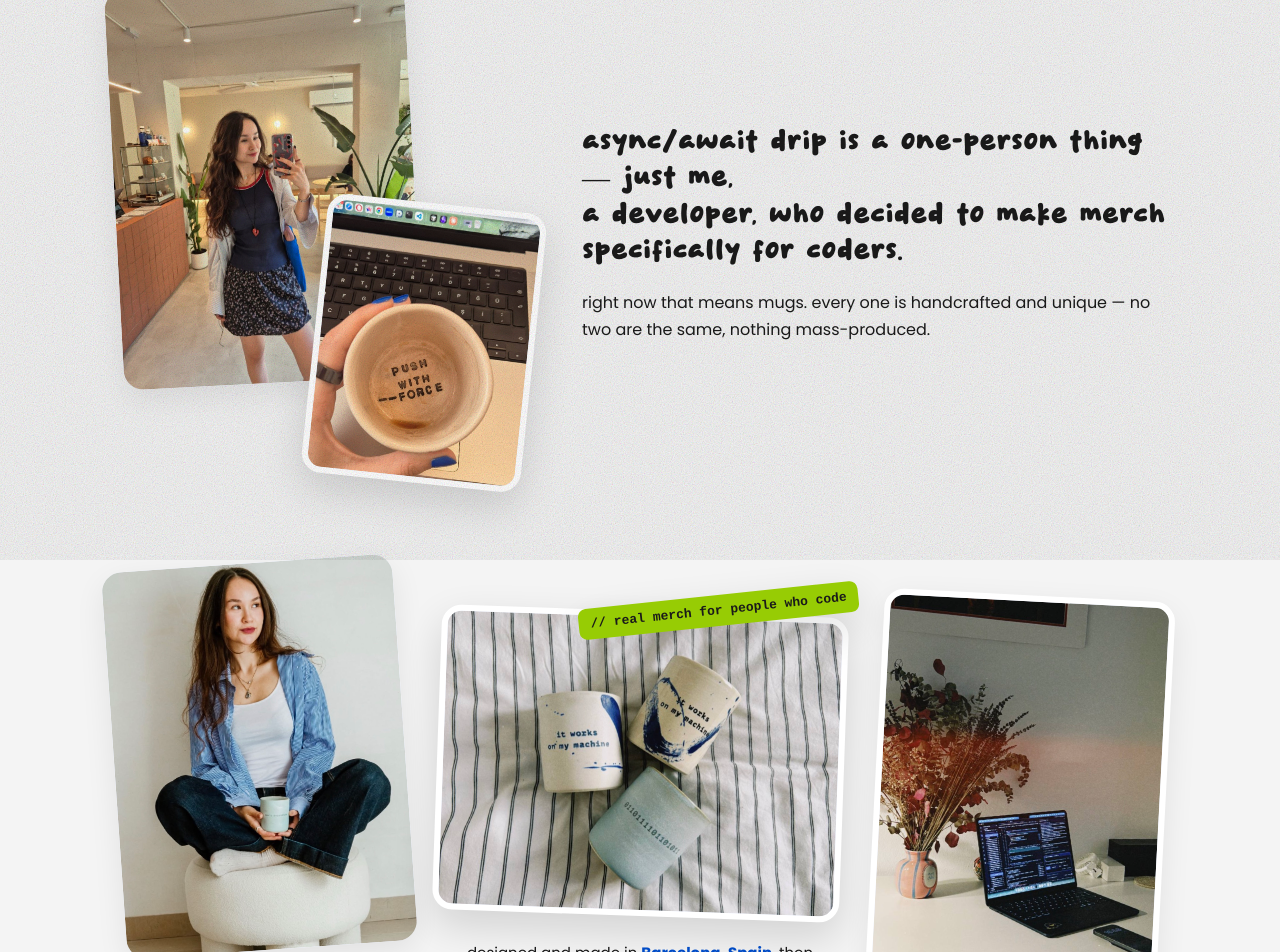
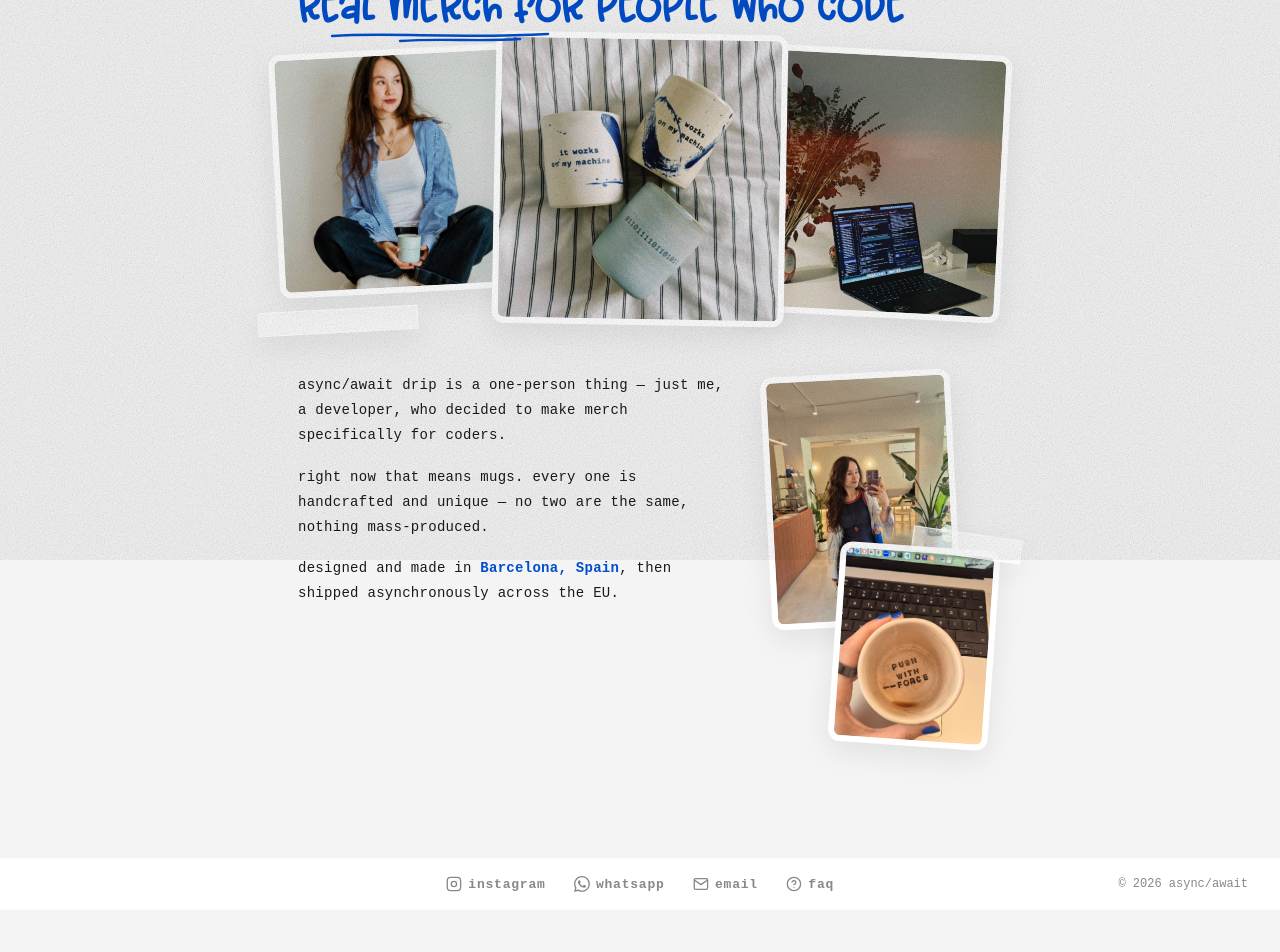
Before and after one commit to nlstmn/asyncawait, a React (Vite) app in the folder frontend/: page /about in a window 1280 px wide. Shown: the part 240-1192 px from the top of the page. After the commit the page ends 1150 px from the top, so only its background shows below. Built offline with nearby package versions, Linux system fonts and the light colour scheme; no server answers.

Commit message:
feat(about): scrapbook layout with overlapping prints beside the story

```diff
--- a/frontend/src/pages/About.css
+++ b/frontend/src/pages/About.css
@@ -1,5 +1,5 @@
 .about {
-  max-width: 1100px;   /* shop width: the photos need the room */
+  max-width: 780px;   /* same width as contact / cart */
   margin: 0 auto;
   padding: var(--sp-8) var(--sp-6);
   animation: fadeUp var(--dur-med) var(--ease-standard) both;
@@ -21,164 +21,144 @@
   font-family: var(--font-mono);
 }
 
-/* ── shared photo card ── */
-.about__photo {
-  border-radius: var(--r-lg);
+/* ── Scrapbook page ── */
+.about__page { position: relative; }
+
+/* handwritten line, overlapping the top of the photo strip */
+.about__script {
+  position: relative;
+  z-index: 2;
+  display: inline-block;
+  margin: 0 0 calc(var(--sp-8) * -1) var(--sp-6);
+  font-family: var(--font-heading);
+  font-size: 44px;
+  line-height: 1;
+  color: var(--brand-blue);
+  letter-spacing: -0.01em;
+}
+
+.about__script-line {
+  display: block;
+  width: 220px;
+  height: 12px;
+  margin: var(--sp-1) 0 0 var(--sp-7);
+  fill: none;
+  stroke: var(--brand-blue);
+  stroke-width: 2.5;
+  stroke-linecap: round;
+}
+
+/* three prints in a row, overlapping a little; the middle one lifted and on top */
+.about__strip {
+  position: relative;
+  display: grid;
+  grid-template-columns: repeat(3, 1fr);
+  align-items: start;
+  padding-top: var(--sp-5);   /* the script hangs over the top edge of the prints */
+}
+
+.about__print {
+  display: block;
+  aspect-ratio: 1 / 1;
+  border: 6px solid var(--surface);   /* photo-print edge */
+  border-radius: var(--r-md);
   background: var(--surface-hover);
   overflow: hidden;
-  transition: transform var(--dur-med) var(--ease-spring),
-              box-shadow var(--dur-med) var(--ease-standard);
+  box-shadow: var(--shadow-card);
 }
 
-.about__photo img { width: 100%; height: 100%; object-fit: cover; }
+.about__print img { width: 100%; height: 100%; object-fit: cover; }
 
-/* ── Hero: maker collage on the left, the opening lines on the right ── */
-.about__hero {
-  display: grid;
-  grid-template-columns: 420px 1fr;
-  gap: var(--sp-8);
-  align-items: center;
+.about__strip .about__print--pouf { transform: rotate(-3deg); }
+.about__strip .about__print:last-child { margin-left: calc(var(--sp-6) * -1); transform: rotate(3deg); }
+
+.about__print--up {
+  position: relative;
+  z-index: 1;
+  margin: calc(var(--sp-4) * -1) calc(var(--sp-6) * -1) 0 calc(var(--sp-6) * -1);
+  transform: rotate(1deg);
 }
 
-/* overlapping, slightly-turned pair: the maker as the main card, the mug
-   shot pinned over its corner like a polaroid */
-.about__collage {
-  position: relative;
-  height: 500px;
+/* translucent tape strips, like the real thing */
+.about__tape {
+  position: absolute;
+  z-index: 3;
+  height: var(--sp-6);
+  background: color-mix(in srgb, var(--surface) 55%, transparent);
+  border: 1px solid color-mix(in srgb, var(--surface) 80%, transparent);
+  box-shadow: var(--shadow-card);
+  pointer-events: none;
 }
 
-.about__collage .about__photo { position: absolute; }
-
-.about__photo--maker {
-  top: 0;
-  left: 0;
-  width: 300px;
-  height: 400px;
+.about__tape--strip {
+  width: 160px;
+  left: calc(var(--sp-4) * -1);
+  bottom: calc(var(--sp-2) * -1);
   transform: rotate(-3deg);
-  box-shadow: var(--shadow-card);
-  z-index: 1;
 }
 
-.about__photo--mug {
-  bottom: 0;
-  right: 0;
-  width: 220px;
-  height: 280px;
-  border: 6px solid var(--surface);   /* white polaroid edge */
-  transform: rotate(6deg);
-  box-shadow: var(--shadow-float);
-  z-index: 2;
+/* across the top-right corner of the mug print, where it overlaps the maker */
+.about__tape--pair {
+  width: 110px;
+  right: calc(var(--sp-4) * -1);
+  top: 160px;
+  transform: rotate(8deg);
 }
 
-/* on hover the two photos fan apart a touch */
-.about__collage:hover .about__photo--maker { transform: rotate(-6deg) translateX(-4px); }
-.about__collage:hover .about__photo--mug   { transform: rotate(9deg) translate(4px, -4px); }
+/* the story on the left, two more prints taped beside it on the right */
+.about__body {
+  display: grid;
+  grid-template-columns: 1fr 240px;
+  gap: var(--sp-7);
+  align-items: start;
+  margin-top: var(--sp-8);
+}
 
+/* the story, typewriter style */
 .about__story {
   display: flex;
   flex-direction: column;
-  gap: var(--sp-5);
-  font-size: 16px;
-  line-height: 1.7;
+  gap: var(--sp-4);
+  margin-left: var(--sp-6);
+  font-family: var(--font-mono);
+  font-size: 14px;
+  line-height: 1.8;
+  letter-spacing: 0.02em;
   color: var(--text);
 }
 
-/* the opening lines in the display face, like a pull quote */
-.about__lead {
-  font-family: var(--font-display);
-  font-size: 28px;
-  line-height: 1.3;
-  letter-spacing: -0.01em;
+.about__story strong { color: var(--brand-blue); }
+
+/* the two prints overlap: the mug lies over the maker's bottom-right corner */
+.about__pair {
+  position: relative;
+  display: flex;
+  flex-direction: column;
+  padding-right: var(--sp-3);
 }
 
-/* ── Board: three photos laid on the table at different heights, the
-   sticker and the Barcelona line in the middle ── */
-.about__board {
-  display: grid;
-  grid-template-columns: 1fr 1.4fr 1fr;
-  gap: var(--sp-7);
-  align-items: start;
-  margin-top: var(--sp-9);
+.about__print--maker { width: 190px; aspect-ratio: 3 / 4; transform: rotate(-3deg); }
+.about__print--mug {
+  position: relative;
+  z-index: 1;
+  width: 160px;
+  aspect-ratio: 4 / 5;
+  margin: calc(var(--sp-9) * -1) 0 0 auto;
+  transform: rotate(4deg);
 }
 
-.about__board .about__photo { display: block; width: 100%; }
+/* keep the maker's head in the square crop */
+.about__print--pouf img { object-position: 50% 15%; }
 
-.about__photo--pouf {
-  aspect-ratio: 3 / 4;
-  transform: rotate(-4deg);
-  box-shadow: var(--shadow-card);
+@media (max-width: 560px) {
+  .about__script { font-size: 34px; margin-left: var(--sp-3); }
+  .about__script-line { width: 160px; }
+  .about__strip { gap: var(--sp-2); }
+  .about__print { border-width: 4px; }
+  .about__body { grid-template-columns: 1fr; }
+  .about__story { margin-left: 0; }
+  .about__pair { flex-direction: row; justify-content: center; padding-right: 0; }
+  .about__print--maker { width: 160px; }
+  .about__print--mug { width: 140px; margin: var(--sp-7) 0 0 calc(var(--sp-6) * -1); }
+  .about__tape--pair { top: var(--sp-6); right: var(--sp-6); }
 }
-
-.about__center {
-  display: flex;
-  flex-direction: column;
-  align-items: center;
-  gap: var(--sp-6);
-  margin-top: var(--sp-8);   /* sits lower than its neighbours */
-}
-
-.about__stripes-wrap { position: relative; width: 100%; }
-
-.about__photo--stripes {
-  aspect-ratio: 4 / 3;
-  border: 6px solid var(--surface);
-  transform: rotate(2deg);
-  box-shadow: var(--shadow-float);
-}
-
-/* lime sticker slapped over the corner of the stripes photo */
-.about__sticker {
-  position: absolute;
-  top: calc(var(--sp-4) * -1);
-  right: calc(var(--sp-4) * -1);
-  z-index: 2;
-  background: var(--brand-green);
-  color: var(--text);
-  font-family: var(--font-mono);
-  font-size: 13px;
-  font-weight: bold;
-  white-space: nowrap;
-  padding: var(--sp-2) var(--sp-3);
-  border-radius: var(--r-sm);
-  transform: rotate(-6deg);
-  box-shadow: var(--shadow-float);
-}
-
-.about__caption {
-  max-width: 360px;
-  text-align: center;
-  font-size: 15px;
-  line-height: 1.7;
-  color: var(--text);
-}
-
-.about__caption strong,
-.about__story strong { color: var(--brand-blue); }
-
-.about__photo--desk {
-  aspect-ratio: 3 / 4;
-  border: 6px solid var(--surface);
-  transform: rotate(3deg);
-  box-shadow: var(--shadow-card);
-  margin-top: var(--sp-7);
-}
-
-/* each board photo straightens and lifts on hover */
-.about__board .about__photo:hover {
-  transform: rotate(0) translateY(-4px);
-  box-shadow: var(--shadow-float);
-}
-
-@media (max-width: 760px) {
-  .about__hero { grid-template-columns: 1fr; gap: var(--sp-6); }
-  .about__collage { width: 300px; height: 380px; margin: 0 auto; }
-  .about__photo--maker { width: 212px; height: 292px; }
-  .about__photo--mug { width: 172px; height: 226px; }
-  .about__lead { font-size: 24px; }
-
-  .about__board { grid-template-columns: 1fr; gap: var(--sp-6); margin-top: var(--sp-8); }
-  .about__board .about__photo,
-  .about__stripes-wrap { max-width: 320px; margin-left: auto; margin-right: auto; }
-  .about__center, .about__photo--desk { margin-top: 0; }
-  .about__sticker { right: var(--sp-2); }
-}
--- a/frontend/src/pages/About.jsx
+++ b/frontend/src/pages/About.jsx
@@ -7,6 +7,8 @@ import mugsStripesPhoto from '../assets/about/mugs-stripes.jpg'
 import deskPhoto from '../assets/about/desk.jpg'
 import './About.css'
 
+// scrapbook page: a handwritten line over a strip of three overlapping taped
+// prints, the story in typewriter text with two more prints taped beside it
 export default function About() {
   return (
     <div className="about">
@@ -17,23 +19,37 @@ export default function About() {
         </p>
       </header>
 
-      {/* ── who: the maker collage next to the opening lines ── */}
-      <section className="about__hero">
-        <div className="about__collage">
+      <section className="about__page">
+        <p className="about__script">
+          real merch for people who code
+          <svg className="about__script-line" viewBox="0 0 220 12" aria-hidden="true">
+            <path d="M 2 5 C 60 1, 130 8, 218 3" />
+            <path d="M 70 10 C 110 7, 150 11, 190 8" />
+          </svg>
+        </p>
+
+        <div className="about__strip">
+          <span className="about__tape about__tape--strip" aria-hidden="true" />
           <SmartImage
-            wrapClassName="about__photo about__photo--maker"
-            src={makerPhoto}
-            alt="the maker"
+            wrapClassName="about__print about__print--pouf"
+            src={makerPoufPhoto}
+            alt="the maker, cross-legged with a can't reproduce mug"
           />
           <SmartImage
-            wrapClassName="about__photo about__photo--mug"
-            src={mugPhoto}
-            alt="a handmade mug stamped 'push with force'"
+            wrapClassName="about__print about__print--up"
+            src={mugsStripesPhoto}
+            alt="three mugs on a striped sheet"
+          />
+          <SmartImage
+            wrapClassName="about__print"
+            src={deskPhoto}
+            alt="the desk where the code happens"
           />
         </div>
 
+        <div className="about__body">
           <div className="about__story">
-          <p className="about__lead">
+            <p>
               async/await drip is a one-person thing — just me,<br />
               a developer, who decided to make merch specifically for coders.
             </p>
@@ -41,38 +57,26 @@ export default function About() {
               right now that means mugs. every one is handcrafted and unique — no two
               are the same, nothing mass-produced.
             </p>
-        </div>
-      </section>
-
-      {/* ── where: three photos scattered on the table, the sticker and the
-          Barcelona line in the middle ── */}
-      <section className="about__board">
-        <SmartImage
-          wrapClassName="about__photo about__photo--pouf"
-          src={makerPoufPhoto}
-          alt="the maker, cross-legged with a can't reproduce mug"
-        />
-
-        <div className="about__center">
-          <div className="about__stripes-wrap">
-            <SmartImage
-              wrapClassName="about__photo about__photo--stripes"
-              src={mugsStripesPhoto}
-              alt="three mugs on a striped sheet"
-            />
-            <span className="about__sticker">// real merch for people who code</span>
-          </div>
-          <p className="about__caption">
+            <p>
               designed and made in <strong>Barcelona, Spain</strong>, then shipped
               asynchronously across the EU.
             </p>
           </div>
 
+          <div className="about__pair">
+            <span className="about__tape about__tape--pair" aria-hidden="true" />
             <SmartImage
-          wrapClassName="about__photo about__photo--desk"
-          src={deskPhoto}
-          alt="the desk where the code happens"
+              wrapClassName="about__print about__print--maker"
+              src={makerPhoto}
+              alt="the maker"
             />
+            <SmartImage
+              wrapClassName="about__print about__print--mug"
+              src={mugPhoto}
+              alt="a handmade mug stamped 'push with force'"
+            />
+          </div>
+        </div>
       </section>
     </div>
   )
```
Lines whose indentation alone changed are shown as unchanged.
